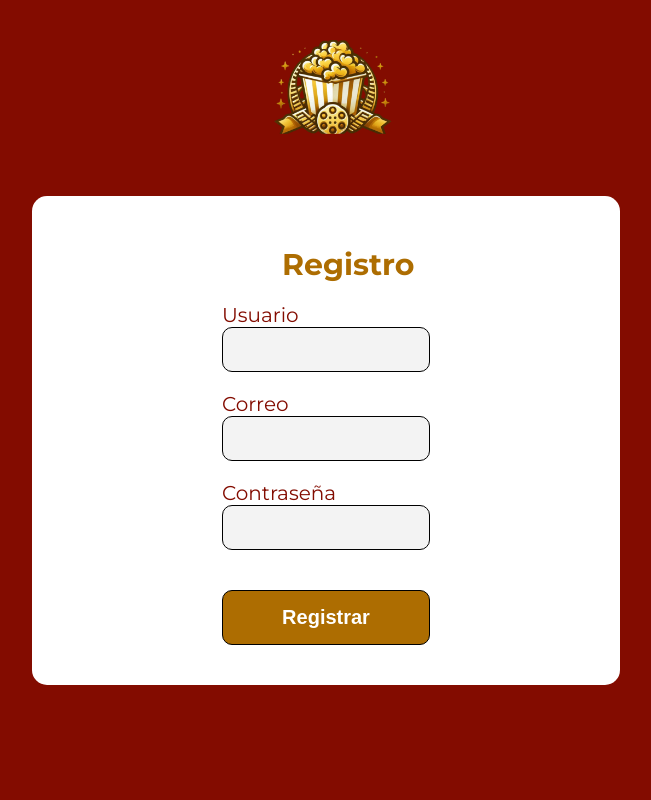
After one commit to ElviaMedinaZ/proyectoCine, a PHP site: page /HTML/register.html in a window 1280 px wide. The commit adds this page. Shown: the whole page, without its empty margins (314-965 px from the left). Run offline with PHP 8.4, Linux system fonts and the light colour scheme.

Commit message:
Creacion pagina de registro

```diff
--- a/CSS/style.css
+++ b/CSS/style.css
@@ -262,3 +262,46 @@ input::placeholder {
 .login-page a{
     color: #003EDF;
 }
+
+/* Hoja de estilo register */
+.login-page .btn-register {
+    background-color: #f3f3f3;
+    width: 100%;
+    padding: 10px 20px;
+    /* espacio entre los componentes usuario y contraseña */
+    margin-bottom: 20px;
+    border: 1px solid black;
+    border-radius: 10px;
+    font-size: 20px;
+    box-sizing: border-box;
+    /* grosor del texto de los inputs */
+    font-weight:700;
+}
+
+.login-page .btn-register {
+    background-color: #AD6D01;
+    padding: 15px 10px;
+    color: white;
+    cursor: pointer;
+    margin-top: 20px;
+    font-weight:600;
+}
+
+.login-page .title-register{
+    color: #AD6D01;
+    /* grosor del texto */
+    font-weight:700;
+    /* tamaño del texto */
+    font-size: 30px;
+    text-align: center;
+    /* mover el texto hacia la derecha */
+    margin: 180px;
+}
+
+.login-page .email{
+    font-size: 20px;
+    /* color del texto de los inputs */
+    color: #830c00;
+    /* grosor del texto de los inputs */
+    font-weight:400;
+}
--- /dev/null
+++ b/HTML/register.html
@@ -0,0 +1,53 @@
+<!DOCTYPE html>
+<html lang="en">
+<head>
+    <meta charset="UTF-8">
+    <meta name="viewport" content="width=device-width, initial-scale=1.0">
+    <!-- fuente de la pagina -->
+    <link rel="preconnect" href="https://fonts.googleapis.com">
+    <link rel="preconnect" href="https://fonts.gstatic.com" crossorigin>
+    <link href="https://fonts.googleapis.com/css2?family=Montserrat:ital,wght@0,100..900;1,100..900&display=swap" rel="stylesheet">
+    <!-- hoja de estilos -->
+    <link rel="stylesheet" href="../CSS/style.css">
+    <title>Cineplus</title>
+</head>
+<body class="login-page">
+
+    <header class="header">
+        <div class="logo">
+            <img src="../image/logo_cineplus.png" alt="logo cineplus">
+        </div>
+    </header>
+
+    <div class="container">
+
+        <main>
+
+            <header>
+                <label class="title-register">Registro</label>
+            </header>
+
+            <form class="form" action="Index.html" method="GET">
+                <div>
+                    <label class="user" for="user">Usuario</label>
+                    <input type="text" id="user" name="user">
+                </div>
+
+                <div>
+                    <label class="email" for="email">Correo</label>
+                    <input type="email" id="email" name="email">
+                </div>
+
+                <div>
+                    <label class="password" for="password">Contraseña</label>
+                    <input type="password" id="password" name="password">
+                </div>
+
+                <button type="submit" id="btn-register" name="btn-register" class="btn-register">Registrar</button>
+            </form>
+
+        </main>
+    </div>
+
+</body>
+</html>
--- a/index.html
+++ b/index.html
@@ -53,7 +53,7 @@
                 </div>
                 <div class="dropdown-menu">
                     <a href="../HTML/login.html">Iniciar sesión</a>
-                    <a href="register.html">Registrarse</a>
+                    <a href="../HTML/register.html">Registrarse</a>
                 </div>
             </div>
 
```
